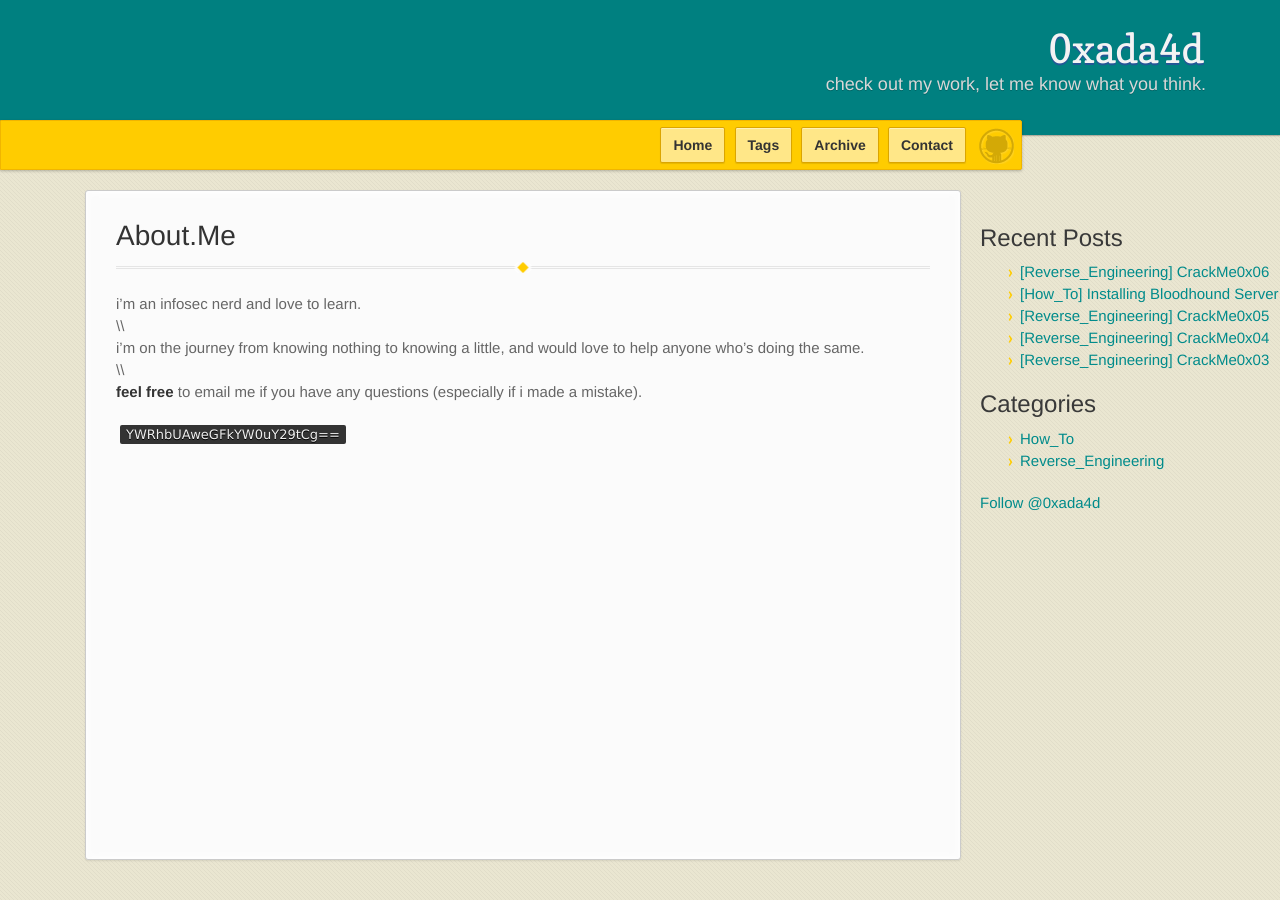
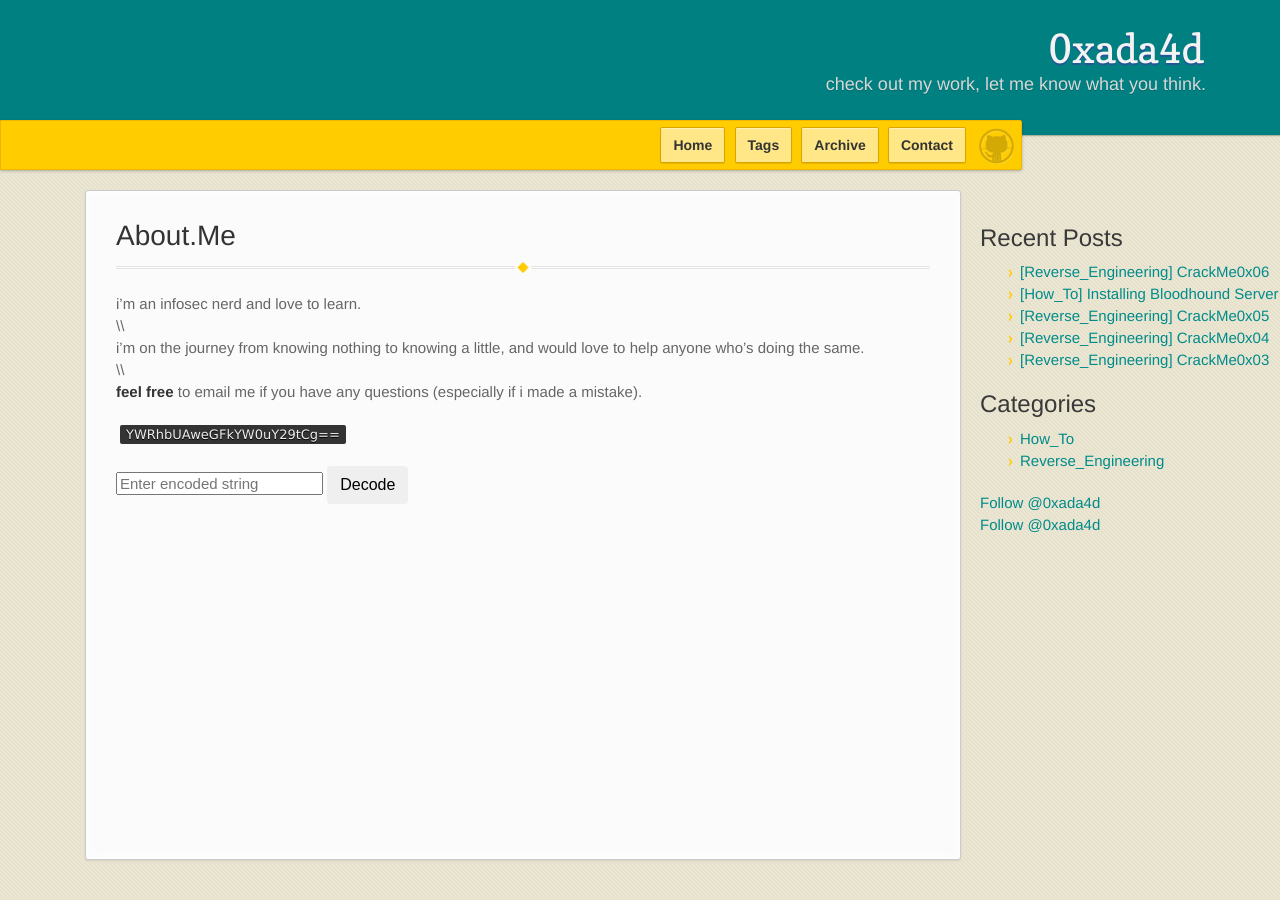
Before and after one commit to 0xada4d/0xada4d.github.io, a Jekyll site: the page built from contact.md, in a window 1280 px wide. Built offline with Jekyll 4.4.1, drawn with Linux system fonts in a browser that asks for light colours; our own code applies the rules of GitHub Pages for plain Markdown files; comment, search, counter and statistics services are not loaded.

Commit message:
button test

```diff
--- a/_config.yml
+++ b/_config.yml
@@ -6,6 +6,7 @@ show_downloads: true
 baseurl:
 
 sidebar:
+  github: true
   twitter: true
   recent: true
   tags: true
--- a/_includes/sidebar.html
+++ b/_includes/sidebar.html
@@ -23,8 +23,14 @@
 </div>
 {% endif %}
 
+{% if site.sidebar.github %}
+<div class="sidebar button">
+    <a class="github-button" href="https://github.com/0xada4d" data-style="mega" aria-label="Follow @0xada4d on GitHub">Follow @0xada4d</a>
+</div>
+{% endif %}
+
 {% if site.sidebar.twitter %}
 <div class="sidebar button">
-    <a href="https://twitter.com/ha1lthescr1pt" class="twitter-follow-button" data-size="large" data-show-count="false">Follow @0xada4d</a><script async="async" src="//platform.twitter.com/widgets.js" charset="utf-8"></script>
+    <a href="https://twitter.com/0xada4d" class="twitter-follow-button" data-size="large" data-show-count="false">Follow @0xada4d</a><script async="async" src="//platform.twitter.com/widgets.js" charset="utf-8"></script>
 </div>
 {% endif %}
--- a/contact.md
+++ b/contact.md
@@ -8,3 +8,7 @@ i'm on the journey from knowing nothing to knowing a little, and would love to h
 **feel free** to email me if you have any questions (especially if i made a mistake).
 
 `YWRhbUAweGFkYW0uY29tCg==`
+
+<input id="b64" name="b64" placeholder="Enter encoded string" type="text">
+<button id="b64-submit" class="btn" type="submit">Decode</button>
+<span id="b64-output"></span>
```
Also changed, not shown: _includes/header.html (+8 -0 lines).
